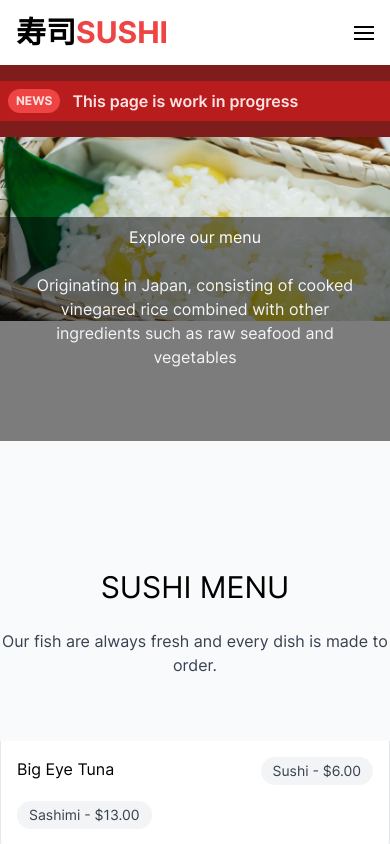
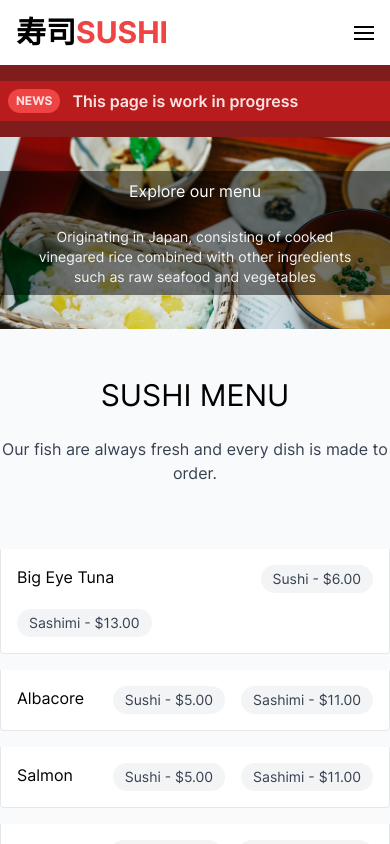
Before and after one commit to luckystar20206/sushi-landing-page-tailwindcss, a Vue app: page /menu in a window 390 px wide. Built offline with nearby package versions, Linux system fonts and the light colour scheme; what @tailwindcss/typography would draw is missing.

Commit message:
Fix main background image area layout break on mobile

```diff
--- a/src/views/Menu.vue
+++ b/src/views/Menu.vue
@@ -1,23 +1,22 @@
 <template>
     <main>
         <div class="bg-gray-50">
-            <div class="relative h-96 mb-12">
+            <div
+                class="relative h-48 md:h-96 w-full bg-cover bg-no-repeat flex items-center justify-center mb-12"
+            >
                 <div
                     class="absolute bg-cover bg-no-repeat inset-0 flex items-center justify-center"
-                    style="
-                        background-image: url('/images/bg-menu.jpg');
-                        background-position: 0 -200px;
-                    "
+                    style="background-image: url('/images/bg-menu.jpg')"
                 >
                     <div
-                        class="bg-black bg-opacity-50 text-white text-center block px-8 py-2 md:py-8"
+                        class="bg-black bg-opacity-50 text-white text-center px-8 py-2 md:py-8"
                     >
                         <span
                             class="text-1xl sm:text-4xl opacity-100 mb-6 block"
                             >Explore our menu</span
                         >
                         <span
-                            class="text-1xl sm:text-1xl text-center text-gray-100 block mb-16"
+                            class="text-sm sm:text-1xl text-center text-gray-100 block"
                         >
                             Originating in Japan, consisting of cooked vinegared
                             rice combined with other ingredients such as raw
```
